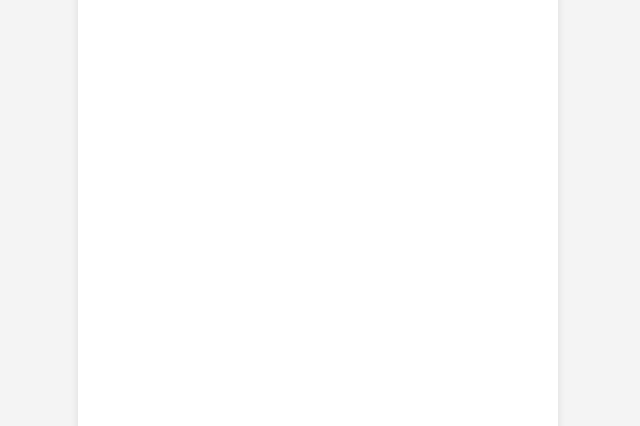
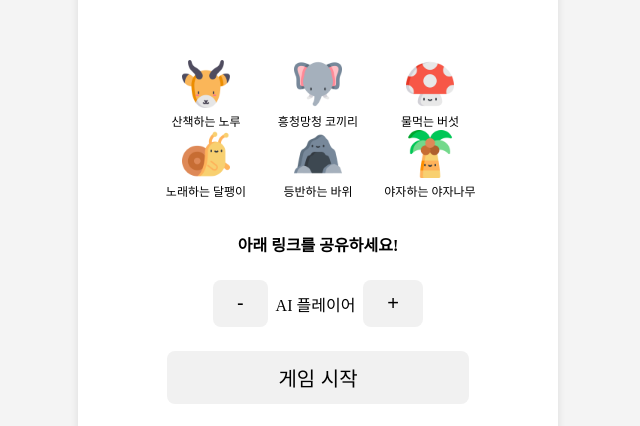
Before and after one commit to Goorm-Team4/liar-game-frontend, a React (Create React App) app: page /room in a window 1280 px wide. Before the commit this address had no page. Shown: the part 168-594 px from the top of the page, without its empty margins (322-962 px from the left). Built offline with nearby package versions, Linux system fonts and the light colour scheme.

Commit message:
feat(#1) : 메인, 대기실, 역활분담 페이지 구현

```diff
--- a/src/App.js
+++ b/src/App.js
@@ -3,6 +3,9 @@
 import GlobalStyle from "./styles/GlobalStyle";
 import { Route, Routes } from "react-router-dom";
 
+import MainPage from "./pages/MainPage";
+import RoomPage from "./pages/RoomPage";
+import RolePage from "./pages/RolePage";
 import TurnPage from "./pages/TurnPage";
 import ResultPage from "./pages/ResultPage";
 import ResistPage from "./pages/ResistPage";
@@ -27,6 +30,9 @@
       <GlobalStyle />
       <Container>
         <Routes>
+          <Route path="/" element={<MainPage />} />
+          <Route path="/room" element={<RoomPage />} />
+          <Route path="/role" element={<RolePage />} />
           <Route path="/turn" element={<TurnPage />} />
           <Route path="result" element={<ResultPage />} />
           <Route path="/resist" element={<ResistPage />} />
--- /dev/null
+++ b/src/pages/MainPage.js
@@ -0,0 +1,84 @@
+import React from 'react'
+import styled from 'styled-components'
+import { useNavigate } from 'react-router-dom'
+
+function MainPage() {
+  const navigate = useNavigate();
+
+  return (
+    <PageContainer>
+      <SectionContainer>
+        <TitleContainer>
+          라이어게임
+        </TitleContainer>
+        <ButtonContainer>
+          <Button onClick={() => navigate("/room")}>방 만들기</Button>
+          <ManualButton>플레이 방법</ManualButton>
+        </ButtonContainer>
+      </SectionContainer>
+
+    </PageContainer>
+  )
+}
+
+export default MainPage
+
+const PageContainer = styled.div`
+    display: flex;
+    justify-content: center;
+    height: 100vh;
+`;
+
+const SectionContainer = styled.div`
+    display: flex;
+    flex-direction: column;
+    justify-content: space-around;
+    width: 100%;
+    padding: 9vh;
+`;
+
+const TitleContainer = styled.div`
+    font-weight: 700;
+    font-size: 4.5vh;
+    text-align: center;
+    margin-top: 7vh;
+`;
+
+const ButtonContainer = styled.div`
+    display: flex;
+    flex-direction: column;
+    gap: 3vh;
+    width: 90%;
+    align-self: center;
+    justify-content: center;
+    `;
+
+const Button = styled.button`
+    padding: 12px 24px;
+    font-size: 2.5vh;
+    font-weight: 500;
+    background-color: #f1f1f1;
+    border: none;
+    border-radius: 8px;
+    cursor: pointer;
+
+    &:hover {
+      background-color: #ddd;
+    }
+    `;
+
+const ManualButton = styled.button`
+    padding: 0;
+    margin: 0;
+    font-size: 2.5vh;
+    font-weight: 500;
+    color: #F80808;
+    background-color: transparent;
+    border: none;
+    border-radius: 8px;
+    cursor: pointer;
+
+    &:active {
+      transform: scale(.95)
+    }
+`;
--- /dev/null
+++ b/src/pages/RolePage.js
@@ -0,0 +1,63 @@
+import React, { useEffect } from 'react'
+import styled from 'styled-components';
+import { useNavigate } from 'react-router-dom';
+
+function RolePage() {
+  const navigate = useNavigate();
+
+  useEffect(() => {
+    const timer = setTimeout(() => {
+      navigate("/turn");
+    }, 2000);
+
+    return () => clearTimeout(timer); // 타이머 종료
+  }, [navigate])
+
+  const keyword = "비행기"; // 더미
+
+  return (
+    <PageContainer>
+      <SectionContainer>
+        <ContentContainer>
+          <RoleContainer>
+          당신은 시민입니다.
+          </RoleContainer>
+          <KeywordContainer>
+          단어 : {keyword}
+          </KeywordContainer>
+        </ContentContainer>
+      </SectionContainer>
+
+    </PageContainer>
+  )
+}
+
+export default RolePage
+
+
+const PageContainer = styled.div`
+    display: flex;
+    justify-content: center;
+    height: 100vh;
+`;
+
+const SectionContainer = styled.div`
+    display: flex;
+    flex-direction: column;
+    justify-content: space-around;
+    width: 100%;
+    padding: 9vh;
+`;
+
+const ContentContainer = styled.div`
+    font-weight: 700;
+    font-size: 1vw;
+    text-align: center;
+`;
+
+const RoleContainer = styled.div`
+    margin-bottom: 7vh;
+`;
+
+const KeywordContainer = styled.div`
+`;
--- /dev/null
+++ b/src/pages/RoomPage.js
@@ -0,0 +1,127 @@
+import React from 'react'
+import styled from 'styled-components';
+import { useNavigate } from 'react-router-dom';
+
+import char1 from "../assets/images/char1.png";
+import char2 from "../assets/images/char2.png";
+import char3 from "../assets/images/char3.png";
+import char4 from "../assets/images/char4.png";
+import char5 from "../assets/images/char5.png";
+import char6 from "../assets/images/char6.png";
+
+function RoomPage() {
+  const navigate = useNavigate();
+
+  const players = [
+    { id: 1, name: "산책하는 노루", avatar: char1 },
+    { id: 2, name: "흥청망청 코끼리", avatar: char2 },
+    { id: 3, name: "물먹는 버섯", avatar: char3 },
+    { id: 4, name: "노래하는 달팽이", avatar: char4 },
+    { id: 5, name: "등반하는 바위", avatar: char5 },
+    { id: 6, name: "야자하는 야자나무", avatar: char6 },
+  ];
+
+  return (
+    <PageContainer>
+      <SectionContainer>
+        <PlayerContainer>
+          {players.map((player) => (
+            <PlayerItem>
+              <Character key={player.id} src={player.avatar} alt={player.name} />
+              <Name>{player.name}</Name>
+            </PlayerItem>
+          ))}
+        </PlayerContainer>
+        <ContentContainer>
+          <span>아래 링크를 공유하세요!</span>
+        </ContentContainer>
+        <ButtonContainer>
+          <AiPlayerContainer>
+            <Button>
+              -
+            </Button>
+            AI 플레이어
+            <Button>
+              +
+            </Button>
+          </AiPlayerContainer>
+          <Button onClick={() => navigate("/role")}>게임 시작</Button>
+        </ButtonContainer>
+      </SectionContainer>
+
+    </PageContainer>
+  )
+}
+
+export default RoomPage
+
+const PageContainer = styled.div`
+    display: flex;
+    justify-content: center;
+    height: 100vh;
+`;
+
+const SectionContainer = styled.div`
+    display: flex;
+    flex-direction: column;
+    justify-content: center;
+    width: 100%;
+    padding: 9vh;
+`;
+const ContentContainer = styled.div`
+    font-weight: 700;
+    text-align: center;
+    margin: 3vh 0vh;
+`;
+
+const ButtonContainer = styled.div`
+    display: flex;
+    flex-direction: column;
+    gap: 3vh;
+    width: 90%;
+    align-self: center;
+    justify-content: center;
+    `;
+
+const PlayerContainer = styled.div`
+    display: grid;
+    grid-template-columns: repeat(3, 1fr);
+    margin-bottom: 1vh;
+  `;
+
+const AiPlayerContainer = styled.div`
+    display: flex;
+    justify-content: center;
+    align-items: center;
+    gap: 1vh;
+  `;
+
+const PlayerItem = styled.div`
+    display: flex;
+    flex-direction: column;
+    align-items: center;
+    gap: 0.5vh;
+`;
+
+const Character = styled.img`
+    width: 6vh;
+    height: auto;
+`;
+
+const Name = styled.span`
+  font-size: 1.5vh;
+`;
+
+const Button = styled.button`
+    padding: 12px 24px;
+    font-size: 2.5vh;
+    font-weight: 500;
+    background-color: #f1f1f1;
+    border: none;
+    border-radius: 8px;
+    cursor: pointer;
+
+    &:hover {
+      background-color: #ddd;
+    }
+    `;
```
